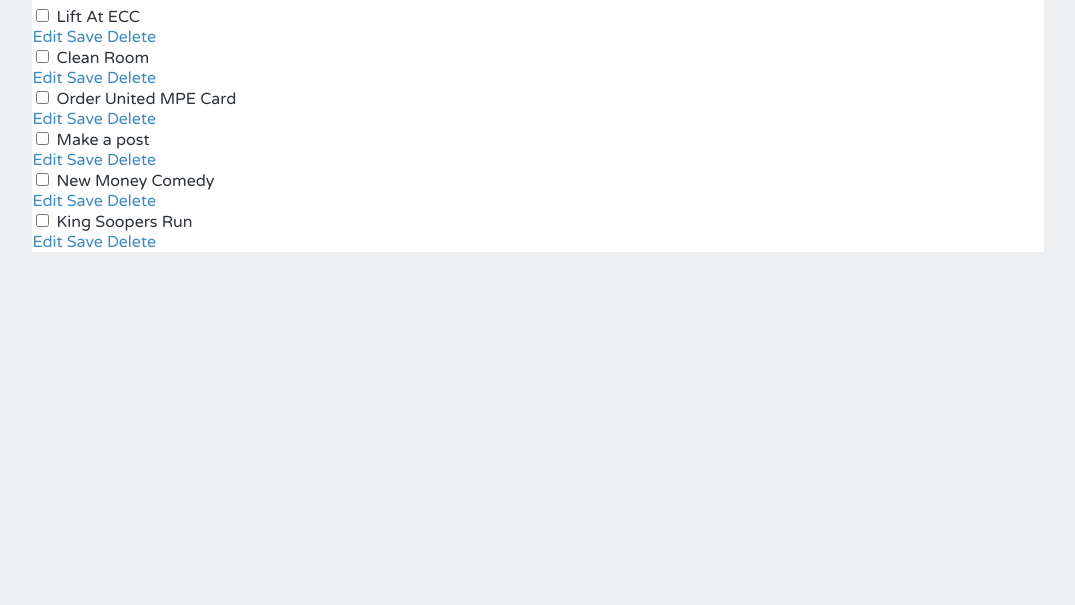
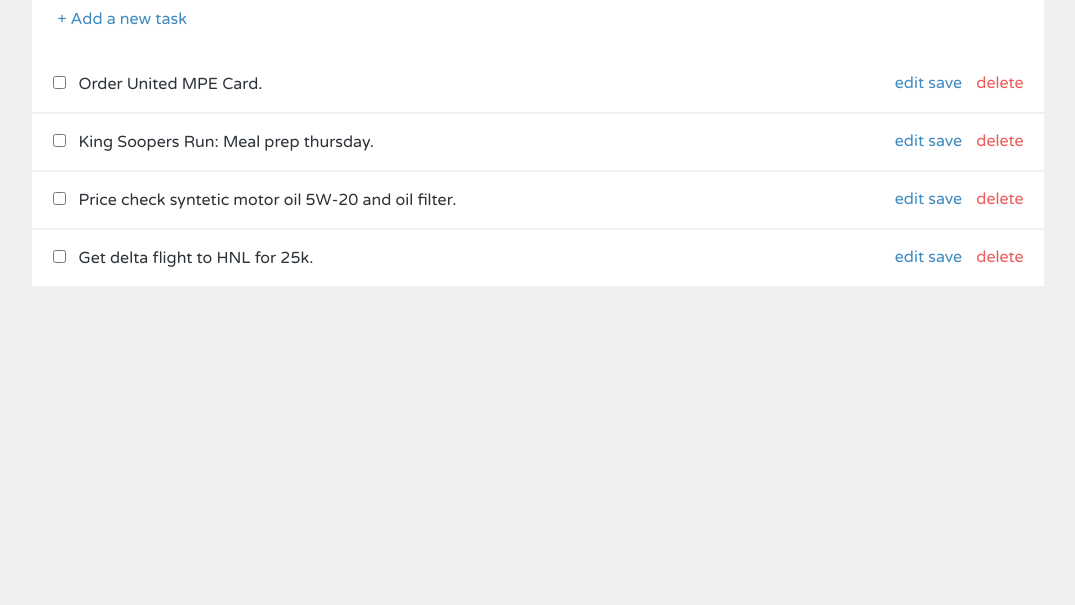
Before and after one commit to Far3/angular-todo, a plain HTML site: page index.html in a window 1280 px wide. Shown: the part 195-800 px from the top of the page, without its empty margins (102-1177 px from the left). Drawn offline with nearby package versions, Linux system fonts and the light colour scheme.

Commit message:
Completed basic todo app.

```diff
--- a/css/main.css
+++ b/css/main.css
@@ -40,7 +40,7 @@ a {
         margin-left: 10px; }
         .list .item .actions .delete:hover {
           color: #f28888; }
-    .list .item.editing .actions {
+    .list .item.editing-item .actions {
       margin-top: 17px; }
   .list .edited label:after {
     content: " edited";
@@ -69,21 +69,3 @@ input[type="checkbox"] + span {
 input[type="checkbox"]:checked + span {
     background:url(checkbox-filled.svg) left top no-repeat;
 }*/
-
-/*What is your credit score?
-1. 750/60s
-
-What cards do you currently have? For better results also add the date you were approved for the cards.
-2. Chase Freedom, CSP (Both December 2015) , 80K combined points. Sallie mae gas/groceries(sept 15), capitalone venture (dec 2014),
-
-Are you targeting points, Companion Passes, hotel or airline statuses, First Class, Biz, Economy seating(s) or cash back?
-3. I am targeting airline points for travel only, economy. No hotels, no cash back, don’t care about 1st class.
-
-What point/miles do you currently have?
-4. 80k points on CSP
-
-What is the airport you're flying out of?
-5. DEN
-
-Where would you like to go? (The More specific you are, the better someone can recommend the right card. Tokyo is great, "International travel" is way too vague)
-6. DEN to HNL, DEN to LAX/Burbank (socal), DEN to LGA.*/
--- a/index.html
+++ b/index.html
@@ -13,21 +13,25 @@
 <body ng-app="todoListApp">
 	<!--helloWorld turns into  hello-world-->
 	<!--HTML is case insensitive and convention is lowercase tags.-->
-	<div class="list" ng-controller="mainCtrl">
-		<h1>My TODOs</h1>
-		<div ng-repeat="todo in todos">
-			<input ng-model="todo.completed" type="checkbox"/>
-			<label ng-hide="editing" class="editing-label">{{todo.name}}</label>
-
-			<input ng-show="editing" ng-model="todo.name" class="editing-label" type="text"/>
+	<h1 ng-click="helloWorld()">My TODO's</h1>
+	<div ng-controller="mainCtrl" class="list">
+		<div class="add">
+			<a href="javascript:void(0)" ng-click="addTodo()">+ Add a new task</a>
+		</div>
+		<div class="item" ng-class="{'editing-item': editing, 'edited': todo.edited}" ng-repeat="todo in todos">
+			<input ng-model="todo.completed" type="checkbox" />
+			<label ng-hide="editing" ng-click="helloWorld()">
+				<!--Your code has an "editing-label" class here. Remove it-->
+				{{todo.name}}</label>
+			<input ng-change="todo.edited = true" ng-blur="editing = false;" ng-show="editing" ng-model="todo.name" class="editing-label"
+			type="text" />
 			<div class="actions">
-				<a href="javascript:void(0);" ng-click=" editing = !editing" class="edit">Edit</a>
-				<a href="javascript:void(0);" class="save" ng-click="helloWorld()">Save</a>
-				<a href="javascript:void(0);" class="delete">Delete</a>
-
+				<a href="" ng-click="editing = !editing">edit</a>
+				<a href="" ng-click="saveTodos(todo)">save</a>
+				<a href="" class="delete" ng-click="deleteTodo(todo, $index)">delete</a>
 			</div>
 		</div>
-		</div>
+	</div>
 	<script src="js/app.js" type="text/javascript"></script>
 </body>
 
--- a/js/app.js
+++ b/js/app.js
@@ -9,18 +9,47 @@
 // });
 
 var app = angular.module('todoListApp', []);
-app.controller('mainCtrl', function($scope) {
-	$scope.helloWorld = function() {
-		console.log('You have saved');
+app.controller('mainCtrl', function ($scope, dataService) {
+
+	$scope.addTodo = function() {
+		var todo = {name: "This is a new todo."};
+		$scope.todos.push(todo);
 	};
 
-	$scope.todos = [
-		{"name": "Lift At ECC"},
-		{"name": "Clean Room"},
-		{"name": "Order United MPE Card"},
-		{"name": "Make a post"},
-		{"name": "New Money Comedy"},
-		{"name": "King Soopers Run"}
-	]
+	$scope.helloConsole = dataService.helloConsole;
 
+	dataService.getTodos(function(response) {
+		console.log(response.data);
+		$scope.todos = response.data;
+	});
+
+	$scope.deleteTodo = function(todo, $index) {
+		dataService.deleteTodo(todo);
+		$scope.todos.splice($index, 1);
+	};
+
+	$scope.saveTodos = function(todo){
+		dataService.saveTodos(todo);
+	};
 });
+
+app.service('dataService', function($http){
+		this.helloConsole = function() {
+			console.log('service is working');
+		};
+
+		this.getTodos = function(callback){
+			$http.get('mock/todos.json')
+			.then(callback)
+			console.log(callback);
+		};
+
+		this.deleteTodo = function(todo) {
+			console.log('The', todo.name, 'has been deleted');
+
+		};
+
+		this.saveTodos = function(todo) {
+			console.log('The', todo.name, 'has been saved');
+		}
+});
--- /dev/null
+++ b/mock/todos.json
@@ -0,0 +1,15 @@
+
+[
+	{
+		"name": "Order United MPE Card."
+	},
+	{
+		"name": "King Soopers Run: Meal prep thursday."
+	},
+	{
+		"name": "Price check syntetic motor oil 5W-20 and oil filter."
+	},
+	{
+		"name": "Get delta flight to HNL for 25k."
+	}
+]
```
